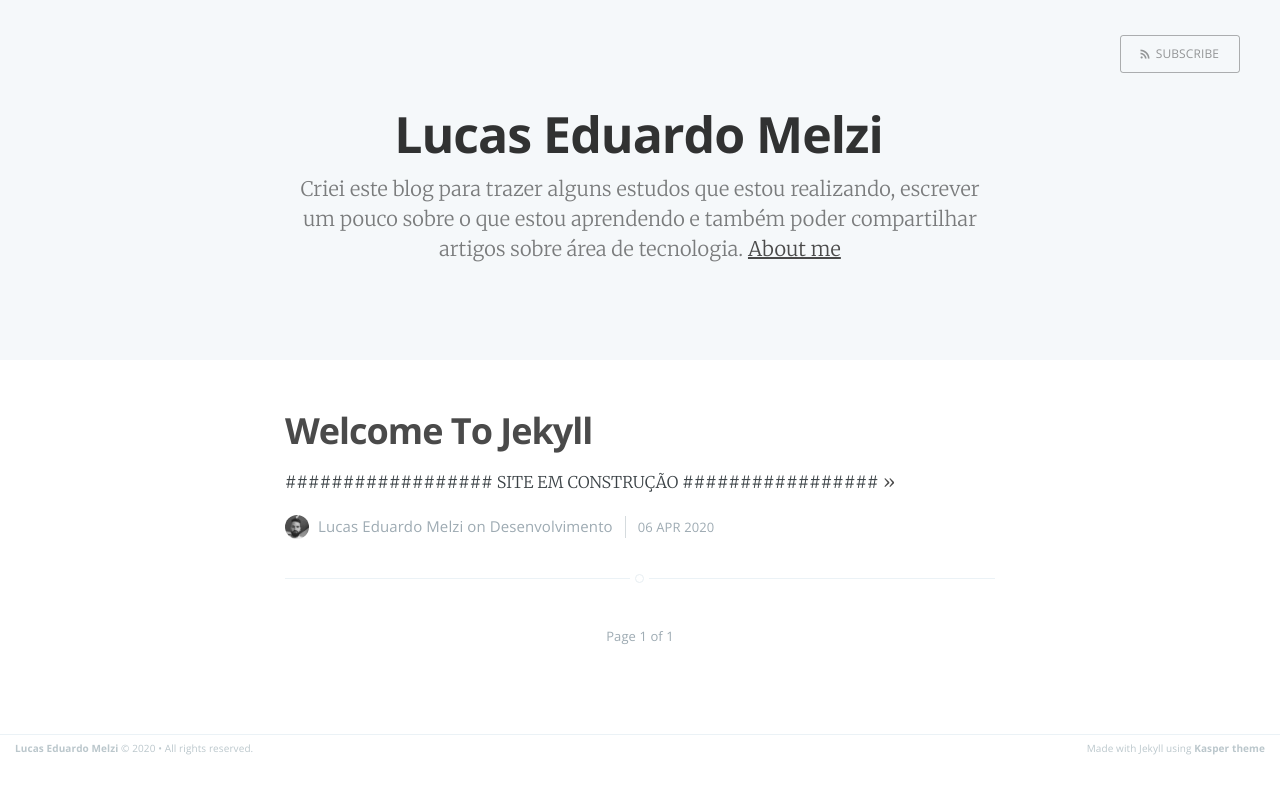
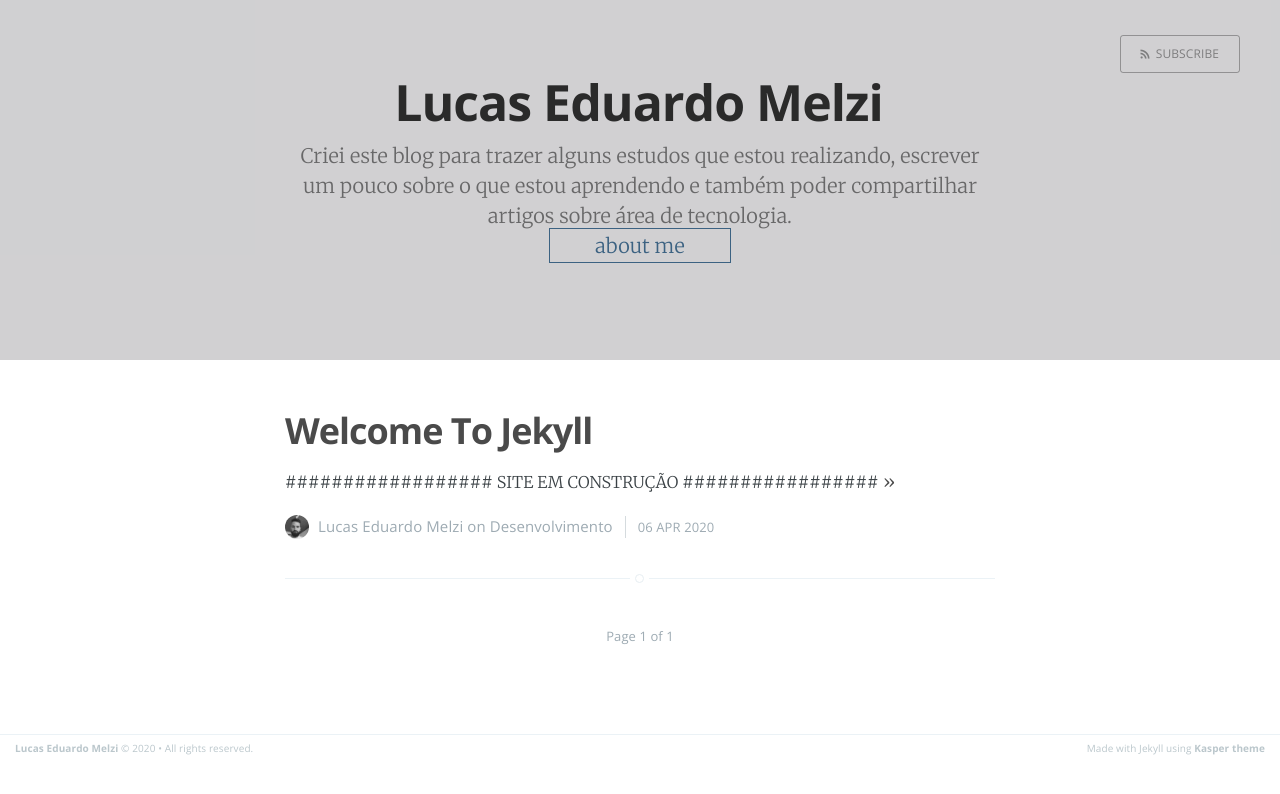
Before and after one commit to melzilucas/melzilucas.github.io, a Jekyll site: the page built from index.html, in a window 1280 px wide. Shown: the top 794 px of the page. Built offline with Jekyll 4.4.1, drawn with Linux system fonts in a browser that asks for light colours; the list of posts is cut into pages by our own code.

Commit message:
Add text for about and update colors

```diff
--- a/assets/css/screen.css
+++ b/assets/css/screen.css
@@ -461,6 +461,7 @@ margin on the iframe, cause it breaks stuff. */
 .vertical {
     display: table-cell;
     vertical-align: middle;
+    background-color: #63595940;
 }
 
 
@@ -679,6 +680,13 @@ margin on the iframe, cause it breaks stuff. */
     color: rgba(255,255,255,0.8);
 }
 
+.home-template .main-header-content .page-description p a {
+    background-color: transparent;
+    border: 1px solid #3c6282;
+    color: #3c6282;
+    padding: 04px 45px;
+    text-decoration: none;
+}
 .no-cover.main-header {
     min-height: 160px;
     max-height: 40%;
--- a/index.html
+++ b/index.html
@@ -19,7 +19,8 @@ about: 'about.html'
             <h1 class="page-title">{{ site.name }}</h1>
             <h2 class="page-description">
                 {% if site.description %} {{ site.description }}. {% endif %}
-                {% if page.about %} <a href='{{ site.baseurl }}{{ page.about }}'> About me </a> {% endif %}
+
+                <p>{% if page.about %} <a href='{{ site.baseurl }}{{ page.about }}'> about me </a> {% endif %}</p>
             </h2>
         </div>
     </div>
```
